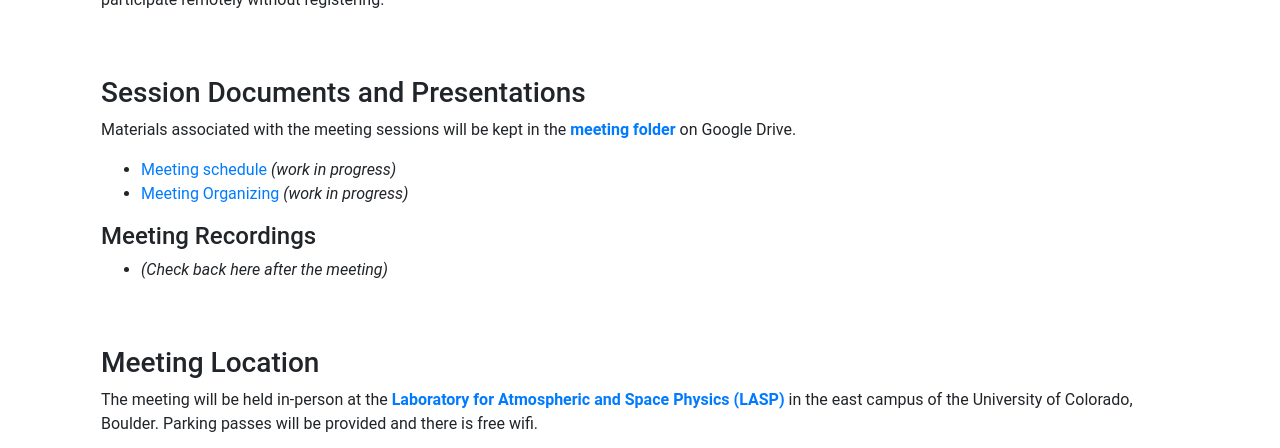
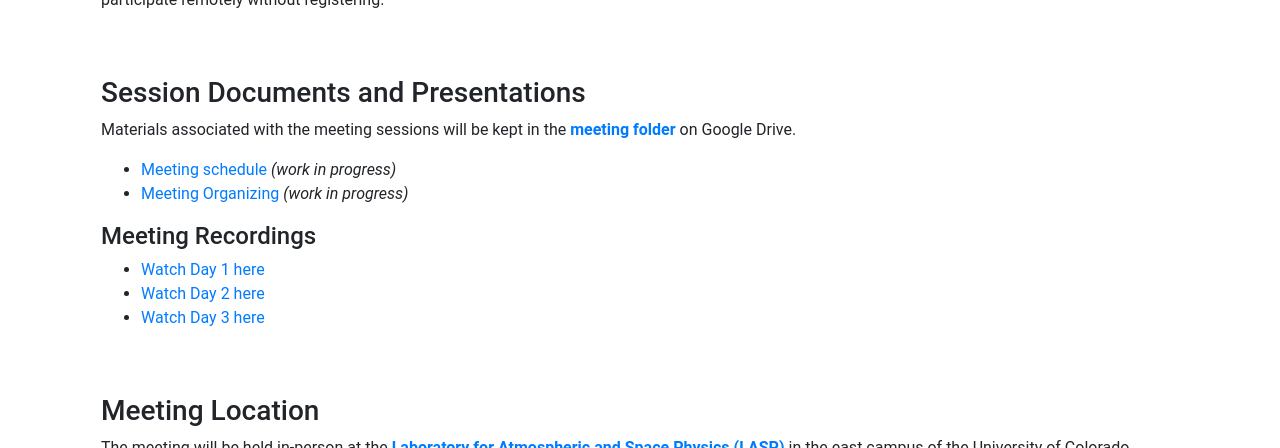
Before and after one commit to heliophysicsPy/heliophysicsPy.github.io, a Jekyll site: the page built from _pages/meetings/spring2023.md, in a window 1280 px wide and 900 px high, scrolled down 565 px, cut to the strip 0-448 px from the top of the window. Built offline with Jekyll 4.4.1, drawn with Linux system fonts in a browser that asks for light colours; nearby versions of some CDN libraries.

Commit message:
Add links to meeting recordings

```diff
--- a/_pages/meetings/spring2023.md
+++ b/_pages/meetings/spring2023.md
@@ -29,7 +29,9 @@ Materials associated with the meeting sessions will be kept in the [**meeting fo
 
 #### Meeting Recordings
 
- - _(Check back here after the meeting)_
+ - [Watch Day 1 here](https://youtu.be/6ZlH0yEyu08)
+ - [Watch Day 2 here](https://youtu.be/JwJR1cZ4EeI)
+ - [Watch Day 3 here](https://youtu.be/F9ra-517eog)
 <br><br><br>
 
 ### Meeting Location
```
